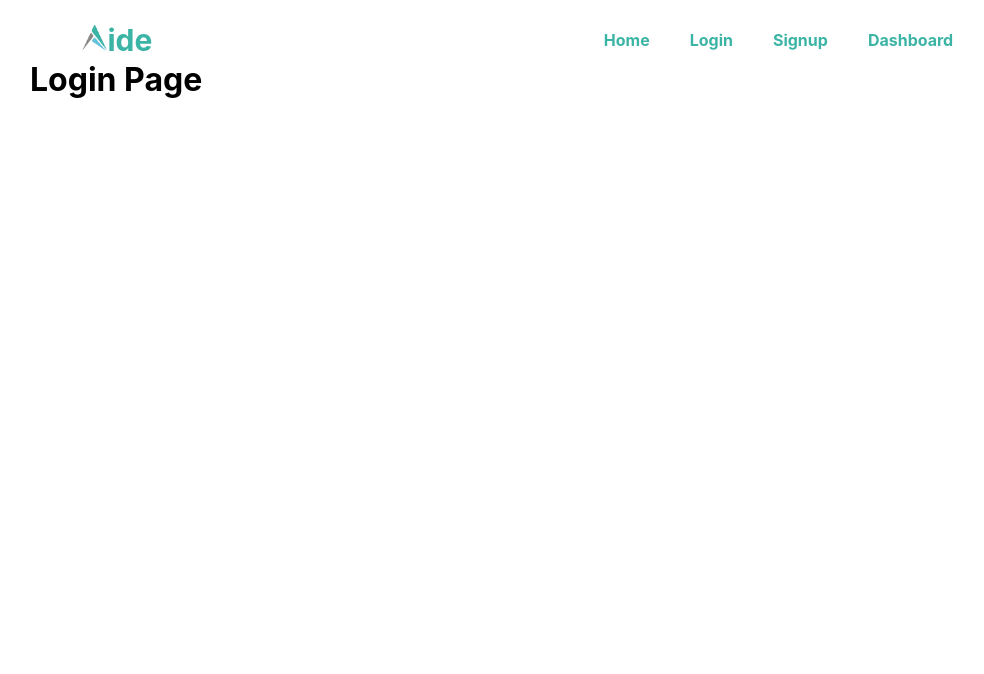
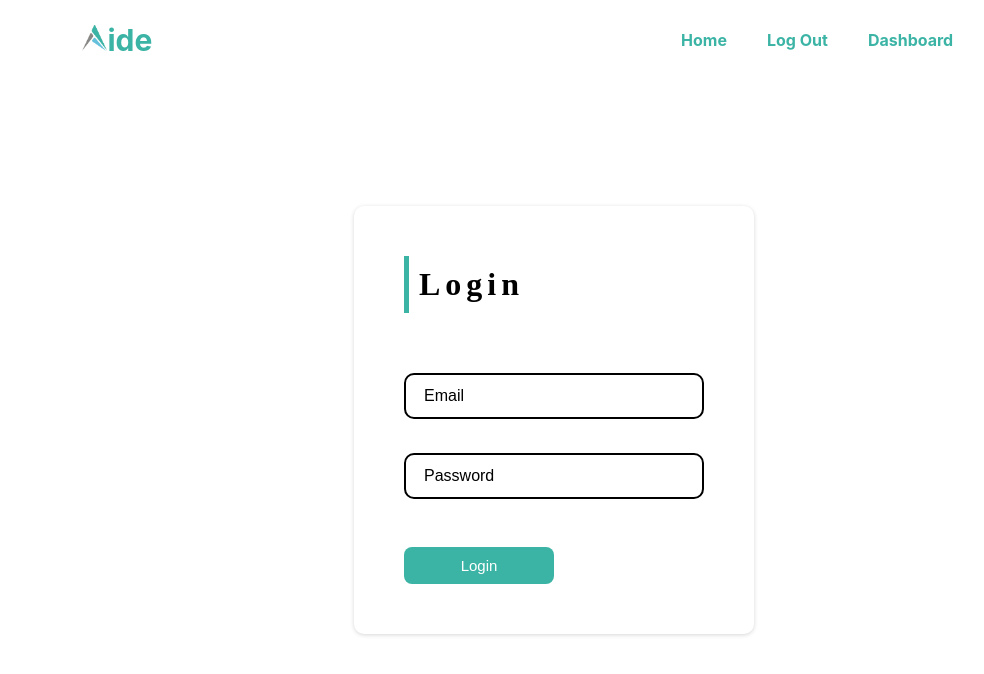
Before and after one commit to taslimahmed313/data-table-dashboard-client, a React (Create React App) app: page /login in a window 1280 px wide. Shown: the top 674 px of the page, without its empty margins (86-1070 px from the left). Built offline with nearby package versions, Linux system fonts and the light colour scheme; no server answers; sample sign-in values are in the browser's storage; a web font is replaced by a local one.

Commit message:
Authentication Enable

```diff
--- a/package.json
+++ b/package.json
@@ -6,12 +6,14 @@
     "@testing-library/jest-dom": "^5.16.5",
     "@testing-library/react": "^13.4.0",
     "@testing-library/user-event": "^13.5.0",
+    "firebase": "^9.15.0",
     "jspdf": "^2.5.1",
     "jspdf-autotable": "^3.5.28",
     "react": "^18.2.0",
     "react-csv": "^2.2.2",
     "react-dom": "^18.2.0",
     "react-export-excel": "^0.5.3",
+    "react-hot-toast": "^2.4.0",
     "react-icons": "^4.7.1",
     "react-router-dom": "^6.5.0",
     "react-scripts": "5.0.1",
--- a/src/App.js
+++ b/src/App.js
@@ -1,3 +1,4 @@
+import { Toaster } from 'react-hot-toast';
 import { RouterProvider } from 'react-router-dom';
 import './App.css';
 import { router } from './Routers/Router/Router';
@@ -6,6 +7,7 @@ function App() {
   return (
     <div className="App">
       <RouterProvider router={router}></RouterProvider>
+      <Toaster />
     </div>
   );
 }
--- /dev/null
+++ b/src/Contexts/AuthProvider/AuthProvider.js
@@ -0,0 +1,71 @@
+import {
+    createUserWithEmailAndPassword,
+    getAuth,
+    GoogleAuthProvider,
+    onAuthStateChanged,
+    signInWithEmailAndPassword,
+    signInWithPopup,
+    signOut,
+    updateProfile
+} from "firebase/auth";
+import React, { createContext, useEffect, useState } from "react";
+import app from "../../firebase/firebase.config";
+
+const auth = getAuth(app);
+export const AuthContext = createContext();
+
+const AuthProvider = ({ children }) => {
+  const [user, setUser] = useState(null);
+  const [loading, setLoading] = useState(true);
+
+  const name = "Harish";
+
+  const provider = new GoogleAuthProvider();
+  const googleLogin = () => {
+    return signInWithPopup(auth, provider);
+  };
+
+  const createUser = (email, password) => {
+    setLoading(true);
+    return createUserWithEmailAndPassword(auth, email, password);
+  };
+
+  const signIn = (email, password) => {
+    setLoading(true);
+    return signInWithEmailAndPassword(auth, email, password);
+  };
+
+  const updateUser = (profile) => {
+    return updateProfile(auth.currentUser, profile);
+  };
+
+  const logOut = () => {
+    setLoading(true);
+    return signOut(auth);
+  };
+
+  useEffect(() => {
+    const unsubscribe = onAuthStateChanged(auth, (currentUser) => {
+      setUser(currentUser);
+      setLoading(false);
+    });
+
+    return () => unsubscribe();
+  }, []);
+
+  const authInfo = {
+    createUser,
+    signIn,
+    updateUser,
+    logOut,
+    user,
+    loading,
+    googleLogin,
+    name
+  };
+  return (
+    <AuthContext.Provider value={authInfo}>{children}</AuthContext.Provider>
+  );
+};
+
+export default AuthProvider;
--- a/src/Pages/Shared/Authentication/Login/Login.js
+++ b/src/Pages/Shared/Authentication/Login/Login.js
@@ -1,10 +1,56 @@
-import React from 'react';
+import React, { useContext } from 'react';
+import { toast } from 'react-hot-toast';
+import { useLocation, useNavigate } from 'react-router-dom';
+import { AuthContext } from '../../../../Contexts/AuthProvider/AuthProvider';
 
 const Login = () => {
+    const {signIn} = useContext(AuthContext);
+    const location = useLocation();
+    const navigate = useNavigate();
+    const from = location.state?.from?.pathname || "/";
+
+
+    const handleLogin = event =>{
+        event.preventDefault();
+        const form = event.target;
+        const email = form.email.value;
+        const password = form.password.value;
+
+        signIn(email, password)
+        .then(result => {
+            const user = result.user;
+            console.log(user)
+            form.reset()
+            toast.success("Successfully Login !!");
+            navigate(from, { replace: true });
+        })
+        .catch(e => {
+            console.log(e);
+            toast.error(e.message);
+        })
+
+    }
     return (
+      <div id="signup">
         <div>
-            <h1>Login Page</h1>
+          <div className="center">
+            <h1>Login</h1>
+            <form onSubmit={handleLogin}>
+              <div className="inputbox">
+                <input type="email" required name="email" />
+                <span>Email</span>
+              </div>
+              <div className="inputbox">
+                <input type="password" required name="password" />
+                <span>Password</span>
+              </div>
+              <div className="button">
+                <input type="submit" value="Login" />
+              </div>
+            </form>
+          </div>
         </div>
+      </div>
     );
 };
 
--- a/src/Pages/Shared/Authentication/Signup/Signup.css
+++ b/src/Pages/Shared/Authentication/Signup/Signup.css
@@ -60,14 +60,20 @@
   transform: translateX(-13px) translateY(-35px);
   font-size: 1em;
 }
-.center .inputbox [type="button"] {
+.center .button input {
   width: 50%;
   background: #3bb4a5;
-  color: #fff;
   border: #fff;
   cursor: pointer;
+  margin-top: 14px;
+  padding: 10px;
+  border-radius: 8px;
+  border: none;
+  font-weight: 500;
+  font-size: 15px;
+  color: white;
 }
-.center .inputbox [type="button"]:hover {
+.center .button input:hover {
   background-color: #c1c1c0;
   color: black;
 }
--- a/src/Pages/Shared/Authentication/Signup/Signup.js
+++ b/src/Pages/Shared/Authentication/Signup/Signup.js
@@ -1,27 +1,83 @@
-import React from 'react';
+import React, { useContext } from 'react';
+import { toast } from 'react-hot-toast';
+import { useLocation, useNavigate } from 'react-router-dom';
+import { AuthContext } from '../../../../Contexts/AuthProvider/AuthProvider';
 import "./Signup.css";
 
 const Signup = () => {
+
+    const { createUser, updateUser } = useContext(AuthContext);
+    const navigate = useNavigate();
+    const location = useLocation();
+    const from = location.state?.from?.pathname || "/";
+
+
+    const handleSignup = event =>{
+        event.preventDefault();
+        const form = event.target;
+        const name = form.name.value;
+        const email = form.email.value;
+        const password = form.password.value;
+
+        createUser(email, password)
+        .then(result => {
+            const user = result.user;
+
+            const profile = { displayName: name };
+            updateUser(profile)
+        .then(() => {
+          saveUserData(name, email)
+        //  setLoading(false)
+          form.reset();
+          toast.success("Sign Up Successfully");
+         navigate(from, { replace: true });
+        })
+        .catch(e => console.log(e))
+        console.log(user);
+        })
+        .catch(e => {
+            console.error(e)
+            toast.error(e.message)
+        })
+    }
+
+
+    const saveUserData = (name, email) => {
+      const user = { name, email, role: "user" };
+      fetch("http://localhost:5000/users", {
+        method: "POST",
+        headers: {
+          "content-type": "application/json",
+        },
+        body: JSON.stringify(user),
+      })
+        .then((res) => res.json())
+        .then((data) => {
+          console.log(data);
+        });
+    };
+
+
     return (
-      <div id='signup'>
+      <div id="signup">
         <div>
-          <div class="center">
+          <div className="center">
             <h1>Sign Up</h1>
-            <form>
-              <div class="inputbox">
-                <input type="text" required />
+            <form onSubmit={handleSignup}>
+              <div className="inputbox">
+                <input type="text" required name="name" />
                 <span>Name</span>
               </div>
-              <div class="inputbox">
-                <input type="email" required />
+              <div className="inputbox">
+                <input type="email" required name="email" />
                 <span>Email</span>
               </div>
-              <div class="inputbox">
-                <input type="text" required />
+              <div className="inputbox">
+                <input type="password" required name="password" />
                 <span>Password</span>
               </div>
-              <div class="inputbox">
-                <input type="button" value="Sign Up" />
+              <div className="button">
+                <input type="submit" value="Sign Up" />
               </div>
             </form>
           </div>
--- a/src/Pages/Shared/Navbar/Navbar.js
+++ b/src/Pages/Shared/Navbar/Navbar.js
@@ -1,25 +1,44 @@
-import React from 'react';
+import React, { useContext } from 'react';
 import { Link } from 'react-router-dom';
 import logo from "../../../assets/images/aide-logo (1).png";
+import { AuthContext } from '../../../Contexts/AuthProvider/AuthProvider';
 import "./Navbar.css";
 
 const Navbar = () => {
+  const { user, logOut } = useContext(AuthContext);
+
+  const handleLogOut = () =>{
+    logOut()
+    .then(()=>{})
+    .catch(e => console.log(e))
+  }
     return (
       <div>
         <nav>
           <h2 className="logo">
-            <img src={logo} alt="" />ide
+            <img src={logo} alt="" />
+            ide
           </h2>
           <ul>
             <li>
               <Link to="/">Home</Link>
             </li>
+            {user ? (
+              <>
+                <li>
+                  <Link onClick={handleLogOut}>Log Out</Link>
+                </li>
+              </>
+            ) : (
+              <>
                 <li>
                   <Link to="/login">Login</Link>
                 </li>
                 <li>
                   <Link to="/signup">Signup</Link>
                 </li>
+              </>
+            )}
             <li>
               <Link to="/dashboard">Dashboard</Link>
             </li>
--- /dev/null
+++ b/src/Routers/PrivateRoute/PrivateRoute.js
@@ -0,0 +1,21 @@
+import React, { useContext } from "react";
+import { Navigate, useLocation } from "react-router-dom";
+import { DotLoader } from "react-spinners";
+import { AuthContext } from "../../Contexts/AuthProvider/AuthProvider";
+
+const PrivateRoute = ({ children }) => {
+  const { user, loading } = useContext(AuthContext);
+  const location = useLocation();
+
+  if (loading) {
+    return <DotLoader className="m-auto" color="#36d7b7"></DotLoader>;
+  }
+
+  if (user) {
+    return children;
+  }
+
+  return <Navigate to="/login" state={{ from: location }} replace></Navigate>;
+};
+
+export default PrivateRoute;
--- a/src/Routers/Router/Router.js
+++ b/src/Routers/Router/Router.js
@@ -5,6 +5,7 @@ import DataTable from "../../Pages/Dashboard/DataTable/DataTable";
 import Home from "../../Pages/Home/Home/Home";
 import Login from "../../Pages/Shared/Authentication/Login/Login";
 import Signup from "../../Pages/Shared/Authentication/Signup/Signup";
+import PrivateRoute from "../PrivateRoute/PrivateRoute";
 
 export const router = createBrowserRouter([
   {
@@ -17,17 +18,21 @@ export const router = createBrowserRouter([
       },
       {
         path: "/login",
-        element: <Login></Login>
+        element: <Login></Login>,
       },
       {
         path: "/signup",
-        element: <Signup></Signup>
-      }
+        element: <Signup></Signup>,
+      },
     ],
   },
   {
     path: "/dashboard",
-    element: <DashboardLayout></DashboardLayout>,
+    element: (
+      <PrivateRoute>
+        <DashboardLayout></DashboardLayout>
+      </PrivateRoute>
+    ),
     children: [
       {
         path: "/dashboard",
--- /dev/null
+++ b/src/firebase/firebase.config.js
@@ -0,0 +1,18 @@
+// Import the functions you need from the SDKs you need
+import { initializeApp } from "firebase/app";
+// TODO: Add SDKs for Firebase products that you want to use
+// https://firebase.google.com/docs/web/setup#available-libraries
+
+// Your web app's Firebase configuration
+const firebaseConfig = {
+  apiKey: "AIzaSyCxqJt6DVrpUTK099eCNF7wES5iO_DhFIM",
+  authDomain: "aide-solutions.firebaseapp.com",
+  projectId: "aide-solutions",
+  storageBucket: "aide-solutions.appspot.com",
+  messagingSenderId: "493253437276",
+  appId: "1:493253437276:web:80ae3bf126e7b6d6aa8399",
+};
+
+// Initialize Firebase
+const app = initializeApp(firebaseConfig);
+export default app;
--- a/src/index.js
+++ b/src/index.js
@@ -1,13 +1,16 @@
 import React from 'react';
 import ReactDOM from 'react-dom/client';
+import App from './App';
+import AuthProvider from './Contexts/AuthProvider/AuthProvider';
 import './index.css';
-import App from './App';
 import reportWebVitals from './reportWebVitals';
 
 const root = ReactDOM.createRoot(document.getElementById('root'));
 root.render(
   <React.StrictMode>
-    <App />
+    <AuthProvider>
+      <App />
+    </AuthProvider>
   </React.StrictMode>
 );
 
```
Also changed, not shown: 1 other file (tests, documents, lock files or other folders). Lines whose indentation alone changed are shown as unchanged.
